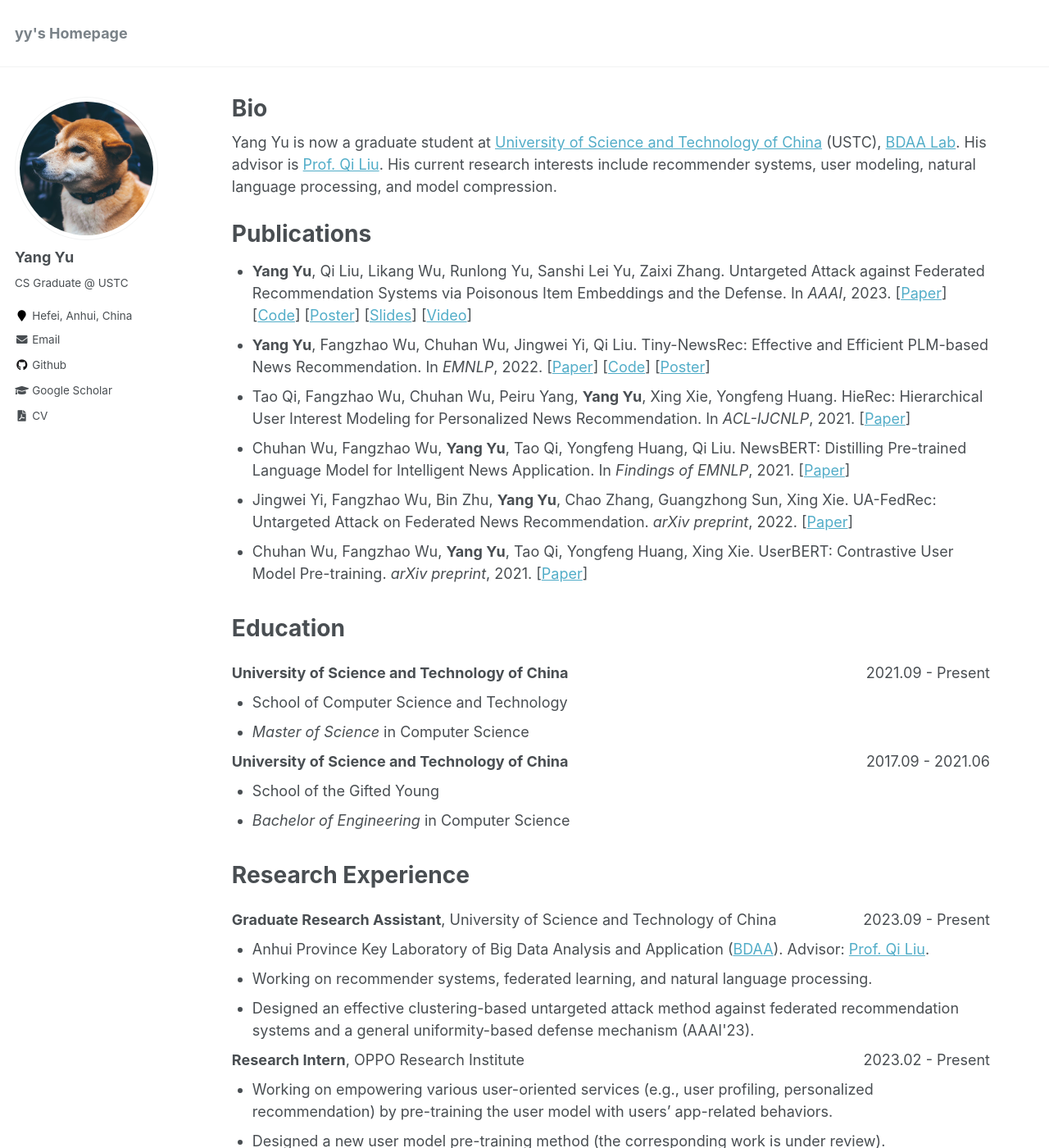
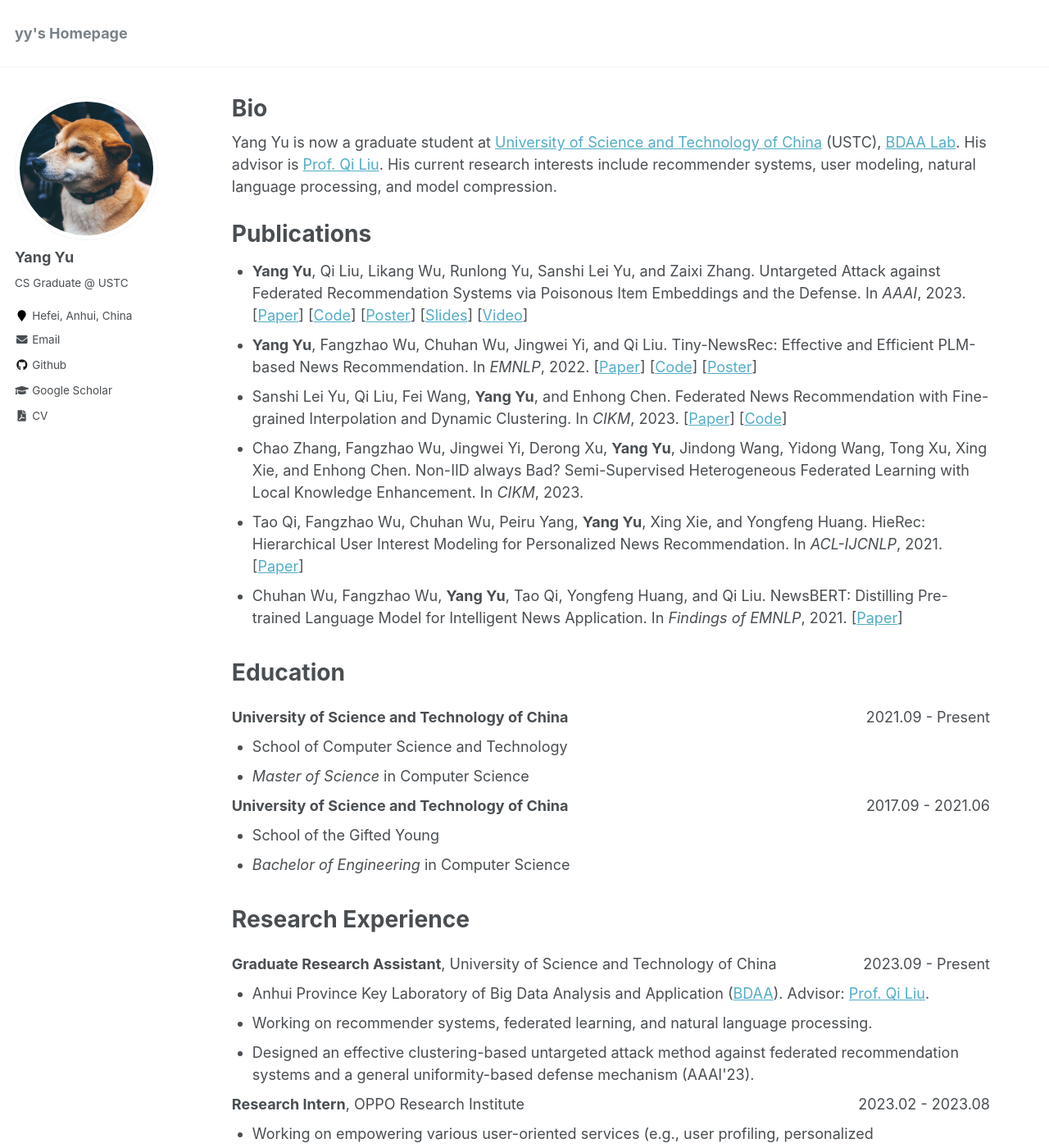
Before and after one commit to yflyl613/yflyl613.github.io, a Jekyll site: the page built from _pages/about.md, in a window 1280 px wide and 1400 px high. Shown: the whole window at 82% size. Built offline with Jekyll 4.4.1, drawn with Linux system fonts in a browser that asks for light colours.

Commit message:
Update publications

```diff
--- a/_pages/about.md
+++ b/_pages/about.md
@@ -12,12 +12,12 @@ redirect_from:
 
 <h1 class='header'>Publications</h1>
 <ul class='my_ul'>
-<li><strong>Yang Yu</strong>, Qi Liu, Likang Wu, Runlong Yu, Sanshi Lei Yu, Zaixi Zhang. Untargeted Attack against Federated Recommendation Systems via Poisonous Item Embeddings and the Defense. In <em>AAAI</em>, 2023. [<a target="_blank" href='https://arxiv.org/abs/2212.05399'>Paper</a>] [<a target="_blank" href='https://github.com/yflyl613/FedRec/'>Code</a>] [<a target="_blank" href='/assets/files/AAAI2023-Poster.pdf'>Poster</a>] [<a target="_blank" href='/assets/files/AAAI2023-Slides.pdf'>Slides</a>] [<a target="_blank" href='http://home.ustc.edu.cn/~yflyl613/files/AAAI2023-Video.mp4'>Video</a>]</li>
-<li><strong>Yang Yu</strong>, Fangzhao Wu, Chuhan Wu, Jingwei Yi, Qi Liu. Tiny-NewsRec: Effective and Efficient PLM-based News Recommendation. In <em>EMNLP</em>, 2022. [<a target="_blank" href='https://aclanthology.org/2022.emnlp-main.368/'>Paper</a>] [<a target="_blank" href='https://github.com/yflyl613/Tiny-NewsRec/'>Code</a>] [<a target="_blank" href='/assets/files/EMNLP2022-Poster.pdf'>Poster</a>]</li>
-<li>Tao Qi, Fangzhao Wu, Chuhan Wu, Peiru Yang, <strong>Yang Yu</strong>, Xing Xie, Yongfeng Huang. HieRec: Hierarchical User Interest Modeling for Personalized News Recommendation. In <em>ACL-IJCNLP</em>, 2021. [<a target="_blank" href='https://aclanthology.org/2021.acl-long.423/'>Paper</a>]</li>
-<li>Chuhan Wu, Fangzhao Wu, <strong>Yang Yu</strong>, Tao Qi, Yongfeng Huang, Qi Liu. NewsBERT: Distilling Pre-trained Language Model for Intelligent News Application. In <em>Findings of EMNLP</em>, 2021. [<a target="_blank" href='https://aclanthology.org/2021.findings-emnlp.280/'>Paper</a>]</li>
-<li>Jingwei Yi, Fangzhao Wu, Bin Zhu, <strong>Yang Yu</strong>, Chao Zhang, Guangzhong Sun, Xing Xie. UA-FedRec: Untargeted Attack on Federated News Recommendation. <em>arXiv preprint</em>, 2022. [<a target="_blank" href='https://arxiv.org/abs/2202.06701/'>Paper</a>]</li>
-<li>Chuhan Wu, Fangzhao Wu, <strong>Yang Yu</strong>, Tao Qi, Yongfeng Huang, Xing Xie. UserBERT: Contrastive User Model Pre-training. <em>arXiv preprint</em>, 2021. [<a target="_blank" href='https://arxiv.org/abs/2109.01274/'>Paper</a>]</li>
+<li><strong>Yang Yu</strong>, Qi Liu, Likang Wu, Runlong Yu, Sanshi Lei Yu, and Zaixi Zhang. Untargeted Attack against Federated Recommendation Systems via Poisonous Item Embeddings and the Defense. In <em>AAAI</em>, 2023. [<a target="_blank" href='https://arxiv.org/abs/2212.05399'>Paper</a>] [<a target="_blank" href='https://github.com/yflyl613/FedRec/'>Code</a>] [<a target="_blank" href='/assets/files/AAAI2023-Poster.pdf'>Poster</a>] [<a target="_blank" href='/assets/files/AAAI2023-Slides.pdf'>Slides</a>] [<a target="_blank" href='http://home.ustc.edu.cn/~yflyl613/files/AAAI2023-Video.mp4'>Video</a>]</li>
+<li><strong>Yang Yu</strong>, Fangzhao Wu, Chuhan Wu, Jingwei Yi, and Qi Liu. Tiny-NewsRec: Effective and Efficient PLM-based News Recommendation. In <em>EMNLP</em>, 2022. [<a target="_blank" href='https://aclanthology.org/2022.emnlp-main.368/'>Paper</a>] [<a target="_blank" href='https://github.com/yflyl613/Tiny-NewsRec/'>Code</a>] [<a target="_blank" href='/assets/files/EMNLP2022-Poster.pdf'>Poster</a>]</li>
+<li>Sanshi Lei Yu, Qi Liu, Fei Wang, <strong>Yang Yu</strong>, and Enhong Chen. Federated News Recommendation with Fine-grained Interpolation and Dynamic Clustering. In <em>CIKM</em>, 2023. [<a target='_blank' href='https://storage.yusanshi.com/paper/FINDING.pdf'>Paper</a>] [<a target='_blank' href='https://github.com/yusanshi/FINDING'>Code</a>]</li>
+<li>Chao Zhang, Fangzhao Wu, Jingwei Yi, Derong Xu, <strong>Yang Yu</strong>, Jindong Wang, Yidong Wang, Tong Xu, Xing Xie, and Enhong Chen. Non-IID always Bad? Semi-Supervised Heterogeneous Federated Learning with Local Knowledge Enhancement. In <em>CIKM</em>, 2023.</li>
+<li>Tao Qi, Fangzhao Wu, Chuhan Wu, Peiru Yang, <strong>Yang Yu</strong>, Xing Xie, and Yongfeng Huang. HieRec: Hierarchical User Interest Modeling for Personalized News Recommendation. In <em>ACL-IJCNLP</em>, 2021. [<a target="_blank" href='https://aclanthology.org/2021.acl-long.423/'>Paper</a>]</li>
+<li>Chuhan Wu, Fangzhao Wu, <strong>Yang Yu</strong>, Tao Qi, Yongfeng Huang, and Qi Liu. NewsBERT: Distilling Pre-trained Language Model for Intelligent News Application. In <em>Findings of EMNLP</em>, 2021. [<a target="_blank" href='https://aclanthology.org/2021.findings-emnlp.280/'>Paper</a>]</li>
 </ul>
 
 
@@ -47,7 +47,7 @@ redirect_from:
 <li>Designed an effective clustering-based untargeted attack method against federated recommendation systems and a general uniformity-based defense mechanism (AAAI'23).</li>
 </ul>
 
-<h3 class='subheader'><span class='date'>2023.02 - Present</span><strong>Research Intern</strong><span class='my_span'>, OPPO Research Institute</span></h3>
+<h3 class='subheader'><span class='date'>2023.02 - 2023.08</span><strong>Research Intern</strong><span class='my_span'>, OPPO Research Institute</span></h3>
 <ul class='my_ul'>
 <li>Working on empowering various user-oriented services (e.g., user profiling, personalized recommendation) by pre-training the user model with users’ app-related behaviors.</li>
 <li>Designed a new user model pre-training method (the corresponding work is under review).</li>
```
